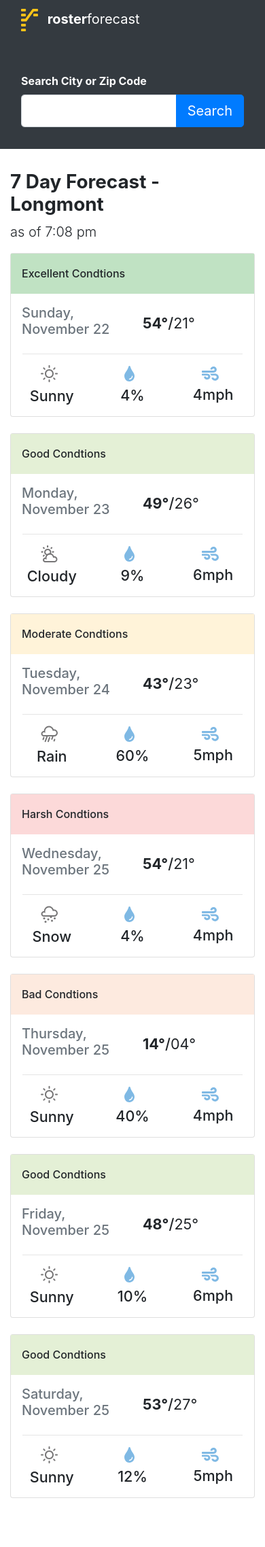
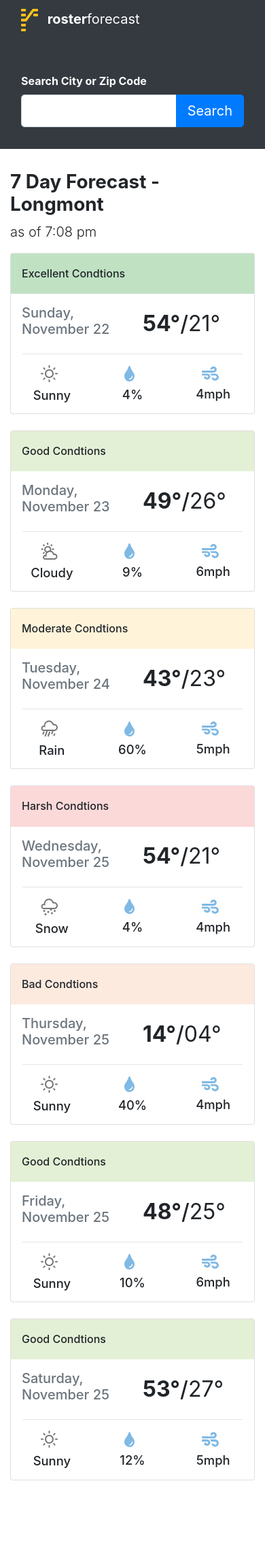
Before and after one commit to TylerRenfro/roster-forecaster, a Jekyll site: the page built from longmont.html, in a window 390 px wide. Shown: the whole page at 68% size. Built offline with Jekyll 4.4.1, drawn with Linux system fonts in a browser that asks for light colours; after the commit the page ends 2249 px from its top, so only the background shows below that.

Commit message:
adds mobile typography sizes

```diff
--- a/assets/main.scss
+++ b/assets/main.scss
@@ -21,8 +21,11 @@
 .harsh {
     background-color: #FCD9D9;
 }
-// @include media-breakpoint-up(xs) {
-//     h4.secondary-data {
-//         font-size: 1rem;
-//     }
-//   }
+@include media-breakpoint-only(xs) {
+    h4.secondary-data {
+        font-size: 1.15rem;
+    }
+    .temperature {
+        font-size: 2rem;
+    }
+  }
--- a/longmont.html
+++ b/longmont.html
@@ -23,7 +23,7 @@ permalink: /longmont/
                                 </h5>
                             </div>
                             <div class="col-6 col-md-3">
-                                <h4 class="m-0"><strong>{{ day.tempHigh }}&#176;</strong>/<span class="font-weight-normal">{{day.tempLow}}&#176;</span></h4>
+                                <h4 class="m-0 temperature"><strong>{{ day.tempHigh }}&#176;</strong>/<span class="font-weight-normal">{{day.tempLow}}&#176;</span></h4>
                             </div>
                             <hr class="w-100 d-md-none m-3">
                             <div class="col-4 col-md-3">
--- a/rochester.html
+++ b/rochester.html
@@ -23,7 +23,7 @@ permalink: /rochester/
                                 </h5>
                             </div>
                             <div class="col-6 col-md-3">
-                                <h4 class="m-0"><strong>{{ day.tempHigh }}&#176;</strong>/<span class="font-weight-normal">{{day.tempLow}}&#176;</span></h4>
+                                <h4 class="m-0 temperature"><strong>{{ day.tempHigh }}&#176;</strong>/<span class="font-weight-normal">{{day.tempLow}}&#176;</span></h4>
                             </div>
                             <hr class="w-100 d-md-none m-3">
                             <div class="col-4 col-md-3">
--- a/san-francisco.html
+++ b/san-francisco.html
@@ -23,7 +23,7 @@ permalink: /san-francisco/
                                 </h5>
                             </div>
                             <div class="col-6 col-md-3">
-                                <h4 class="m-0"><strong>{{ day.tempHigh }}&#176;</strong>/<span class="font-weight-normal">{{day.tempLow}}&#176;</span></h4>
+                                <h4 class="m-0 temperature"><strong>{{ day.tempHigh }}&#176;</strong>/<span class="font-weight-normal">{{day.tempLow}}&#176;</span></h4>
                             </div>
                             <hr class="w-100 d-md-none m-3">
                             <div class="col-4 col-md-3">
--- a/search-results.html
+++ b/search-results.html
@@ -23,7 +23,7 @@ permalink: /search-results/
                                 </h5>
                             </div>
                             <div class="col-6 col-md-3">
-                                <h4 class="m-0"><strong>{{ day.tempHigh }}&#176;</strong>/<span class="font-weight-normal">{{day.tempLow}}&#176;</span></h4>
+                                <h4 class="m-0 temperature"><strong>{{ day.tempHigh }}&#176;</strong>/<span class="font-weight-normal">{{day.tempLow}}&#176;</span></h4>
                             </div>
                             <hr class="w-100 d-md-none m-3">
                             <div class="col-4 col-md-3">
```
